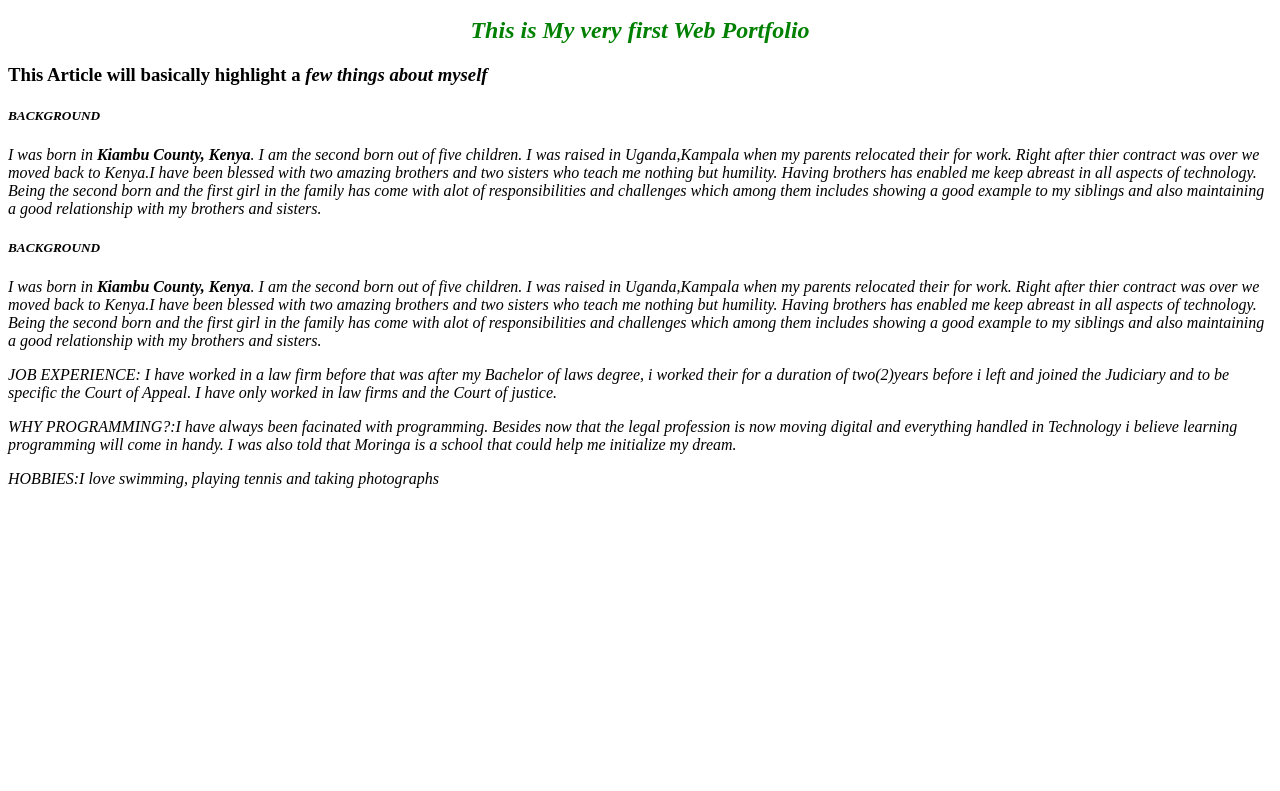
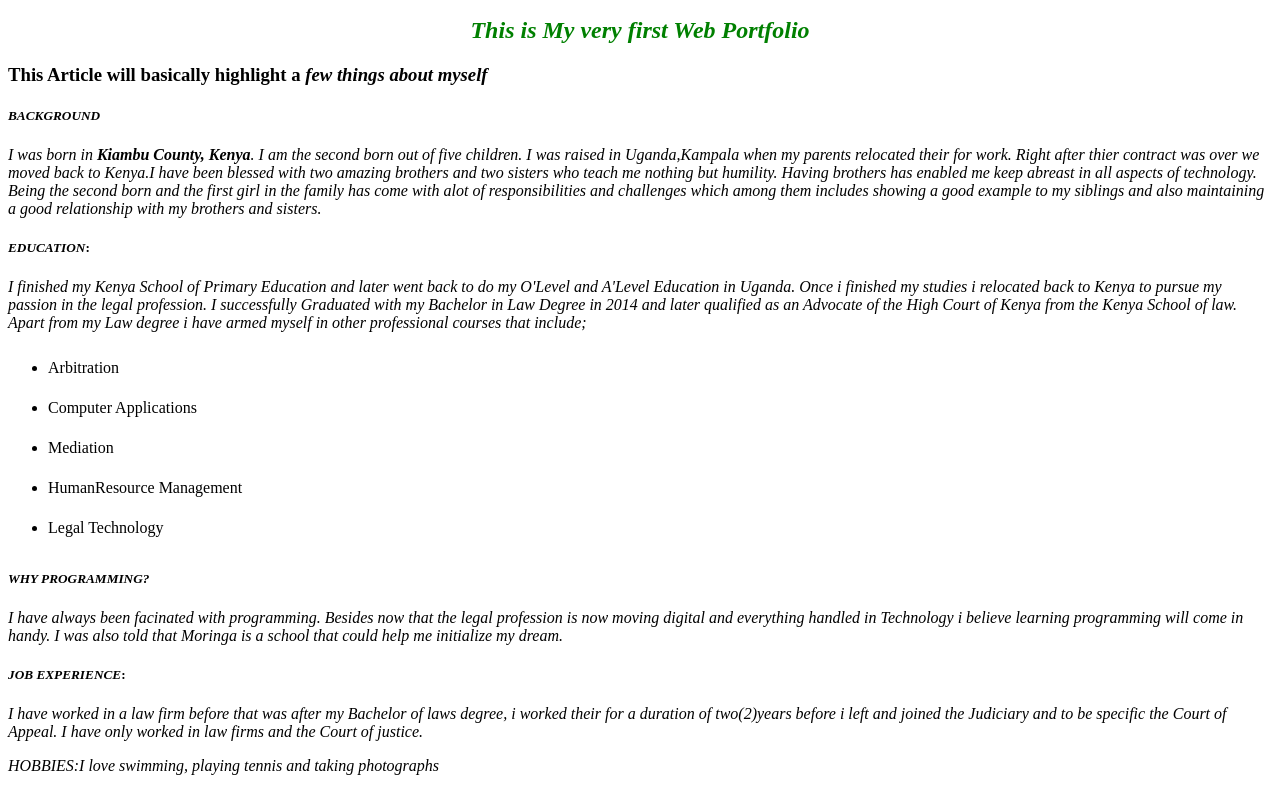
Before and after one commit to marynyambeki/portfolio, a plain HTML site: page index.html in a window 1280 px wide. Shown: the part 101-892 px from the top of the page. Before the commit the page ends 800 px from the top, so only its background shows below. Drawn offline with Linux system fonts and the light colour scheme.

Commit message:
Add div class

```diff
--- a/index.html
+++ b/index.html
@@ -15,15 +15,26 @@
 <h5><em>BACKGROUND</em></h5>
 <p>I was born in <strong>Kiambu County, Kenya</strong>. I am the second born out of five children. I was raised in Uganda,Kampala when my parents relocated their for work. Right after thier contract was over we moved back to Kenya.I have been blessed with two amazing brothers and two sisters who teach me nothing but humility. Having brothers has enabled me keep abreast in all aspects of technology. Being the second born and the first girl in the family has come with alot of responsibilities and challenges which among them includes showing a good example to my siblings and also maintaining a good relationship with my brothers and sisters.</p>
 
-<h5><em>BACKGROUND</em></h5>
-<p>I was born in <strong>Kiambu County, Kenya</strong>. I am the second born out of five children. I was raised in Uganda,Kampala when my parents relocated their for work. Right after thier contract was over we moved back to Kenya.I have been blessed with two amazing brothers and two sisters who teach me nothing but humility. Having brothers has enabled me keep abreast in all aspects of technology. Being the second born and the first girl in the family has come with alot of responsibilities and challenges which among them includes showing a good example to my siblings and also maintaining a good relationship with my brothers and sisters.</p>
+<h5><em>EDUCATION</em>:</h5>
+<p> I finished my Kenya School of Primary Education and later went back to do my O'Level and A'Level Education in Uganda. Once i finished my studies i relocated back to Kenya to pursue my passion in the legal profession. I successfully Graduated with my Bachelor in Law Degree in 2014 and later qualified as an Advocate of the High Court of Kenya from the Kenya School of law. Apart from my Law degree i have armed myself in other professional courses that include;</p>
+             <ul>
+               <li>Arbitration</li>
+               <li>Computer Applications</li>
+               <li>Mediation</li>
+               <li>HumanResource Management</li>
+               <li>Legal Technology</li>
+             </ul>
+
+<div class="column">
+ <h5><em>WHY PROGRAMMING?</em></h5>
+ <p>I have always been facinated with programming. Besides now that the legal profession is now moving digital and everything handled in Technology i believe learning programming will come in handy. I was also told that Moringa is a school that could help me initialize my dream.</p>
+ </div>
+
+<h5><em>JOB EXPERIENCE</em>:</h5>
+ <p>I have worked in a law firm before that was after my Bachelor of laws degree, i worked their for a duration of two(2)years before i left and
+  joined the Judiciary and to be specific the Court of Appeal. I have only worked in law firms and the Court of justice.</p>
 
 
- <p>JOB EXPERIENCE: I have worked in a law firm before that was after my Bachelor of laws degree, i worked their for a duration of two(2)years before i left and
-                    joined the Judiciary and to be specific the Court of Appeal. I have only worked in law firms and the Court of justice.</p>
-
- <p>WHY PROGRAMMING?:I have always been facinated with programming. Besides now that the legal profession is now moving digital and everything handled in Technology i believe learning programming will come in handy. I was also told that Moringa is a school that could help me initialize my dream.<P>
-
- <p>HOBBIES:I love swimming, playing tennis and taking photographs<p>
+  <p>HOBBIES:I love swimming, playing tennis and taking photographs<p>
   </body>
   </html>
```
